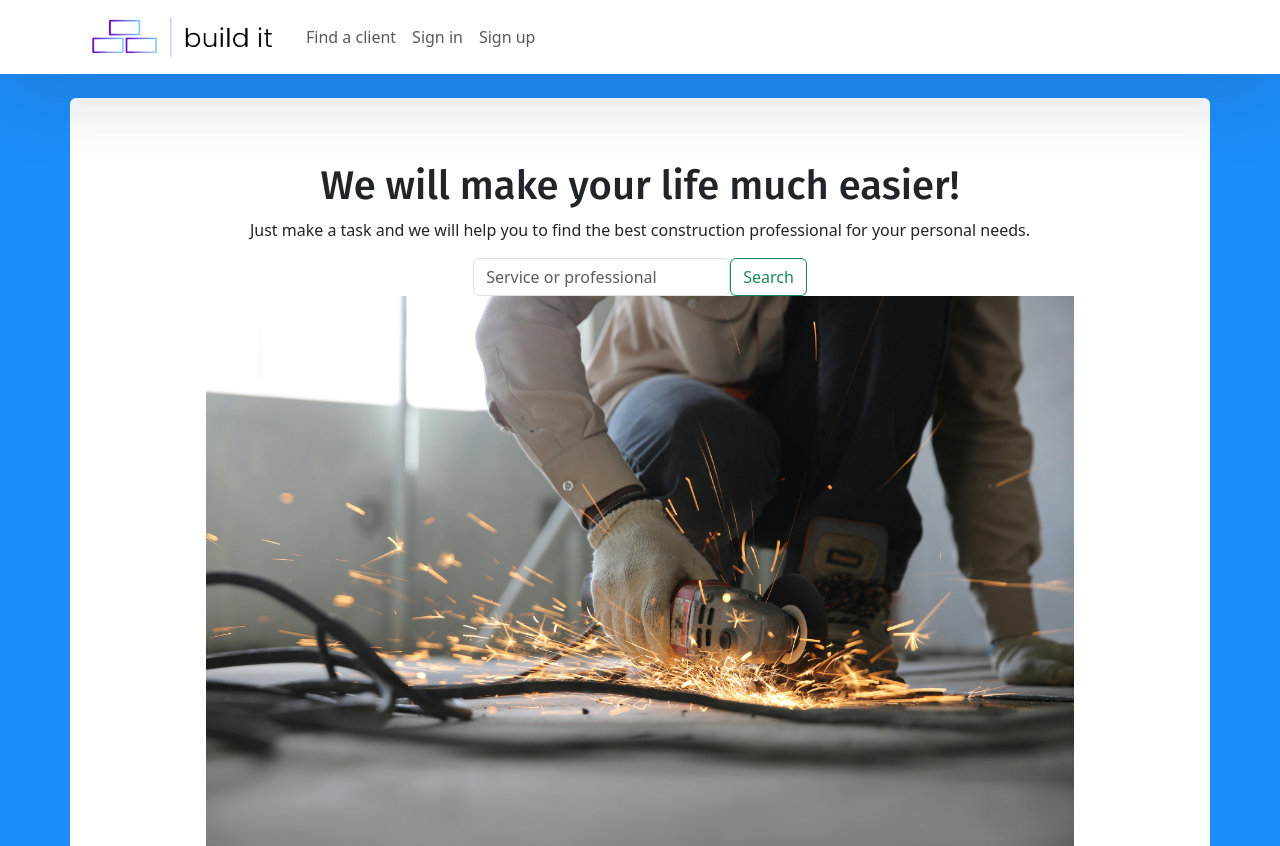
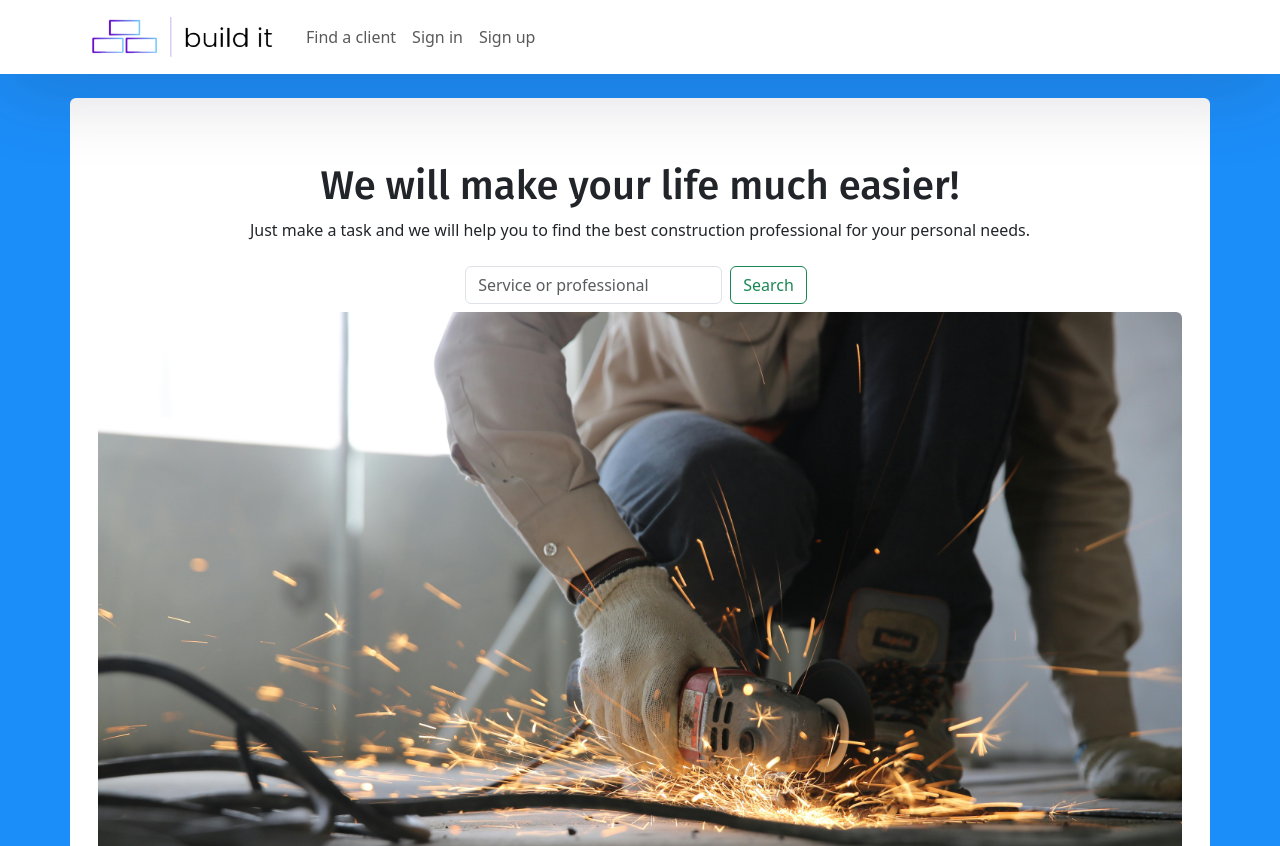
Before and after one commit to mikeDombrovsky/built_it_app, a React (Create React App) app: page / in a window 1280 px wide. Shown: the top 846 px of the page. Built offline with nearby package versions, Linux system fonts and the light colour scheme.

Commit message:
some shit

```diff
--- a/src/components/Home.js
+++ b/src/components/Home.js
@@ -8,12 +8,12 @@ export const Home = () => {
                         <h1>We will make your life much easier!</h1>
                         <p>Just make a task and we will help you to find the best construction professional for your
                             personal needs.</p>
-                        <form className="form-inline d-flex flex-row">
+                        <form className="form-inline d-flex flex-row m-2">
                             <input className="form-control mr-sm-2" type="search" placeholder="Service or professional"
                                    aria-label="Search"/>
-                                <button className="btn btn-outline-success my-2 my-sm-0" type="submit">Search</button>
+                                <button className="btn btn-outline-success m-2 my-sm-0" type="submit">Search</button>
                         </form>
-                        <img width="80%" src={worker_img} alt='construction worker'/>
+                        <img className="rounded w-100"  src={worker_img} alt='construction worker'/>
                     </div>
                 </div>
             </div>
--- a/src/components/Profile.js
+++ b/src/components/Profile.js
@@ -22,9 +22,15 @@ export const Profile = () => {
         setInputs({...inputs, [e.target.name]: e.target.value});
     }
 
-    const onSubmit = e => {
+    const onFileChange = e => {
+        // setInputs({...inputs, [e.target.name]: e.target.files[0]});
+        console.log(e.target.files[0]);
+    }
+
+    const onSubmit = async e => {
         // e.preventDefault();
         console.log(inputs);
+
     }
 
     return (
@@ -156,10 +162,11 @@ export const Profile = () => {
                         <div className="col-md-12">
                             <label className="labels">Profile image</label>
                             <input
-                                onChange={onChange}
+                                onChange={onFileChange}
                                 type="file"
                                 name="profile_image"
                                 value={profile_image}
+                                accept="image/*"
                                 className="form-control"
                                 placeholder="profile image"/>
                         </div>
--- a/src/index.css
+++ b/src/index.css
@@ -14,10 +14,10 @@ input, textarea {
     caret-color: #e7e7e7;
 }
 
-input, textarea::placeholder {
-    color: rgba(213, 213, 213, 0.5);
-    opacity: 1;
-}
+/*form input::placeholder, form textarea::placeholder {*/
+/*    color: rgba(213, 213, 213, 0.5) !important;*/
+/*    opacity: 1 !important;*/
+/*}*/
 
 code {
     font-family: source-code-pro, Menlo, Monaco, Consolas, 'Courier New',
```
Also changed, not shown: 1 other file (tests, documents, lock files or other folders).
